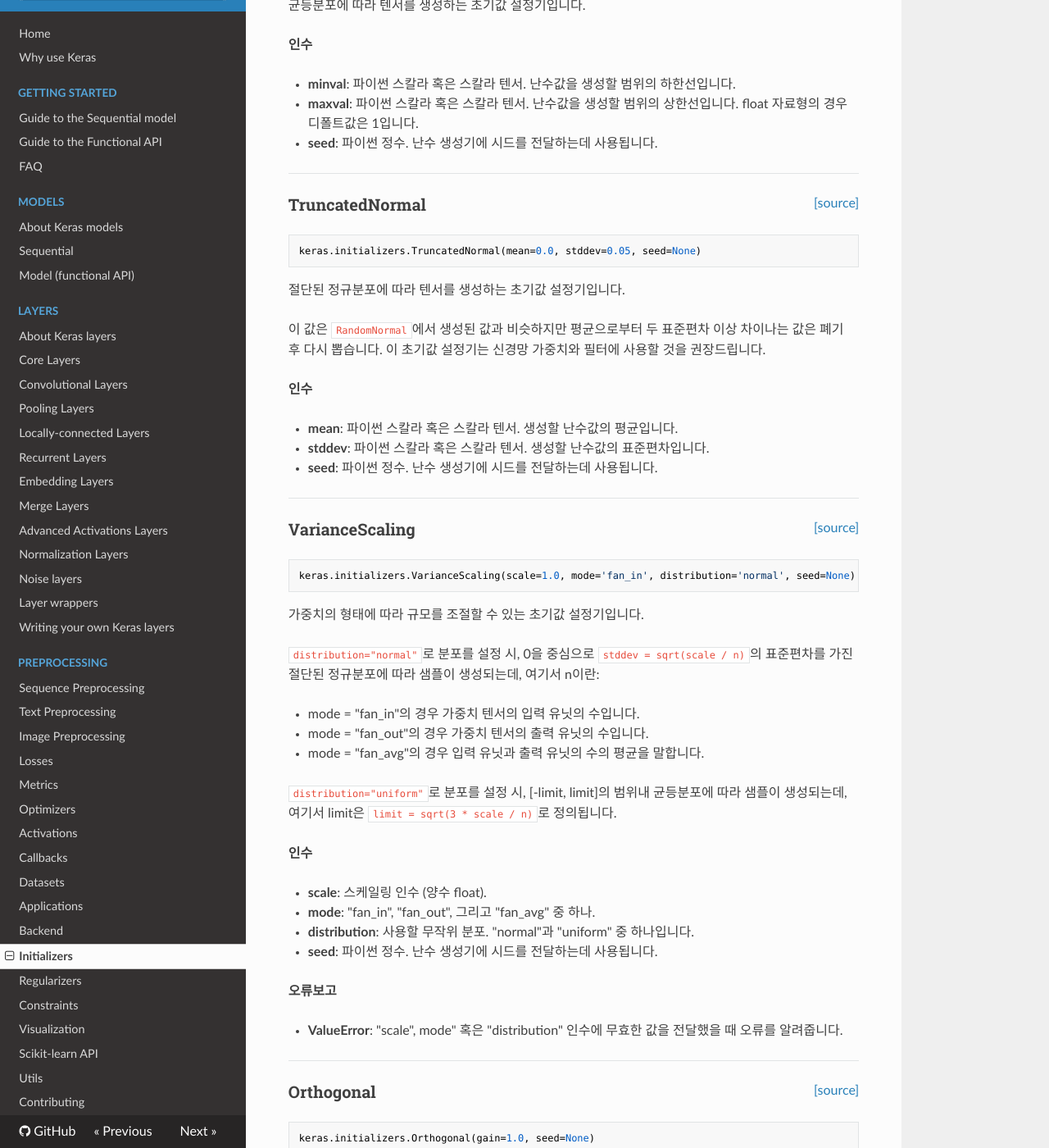
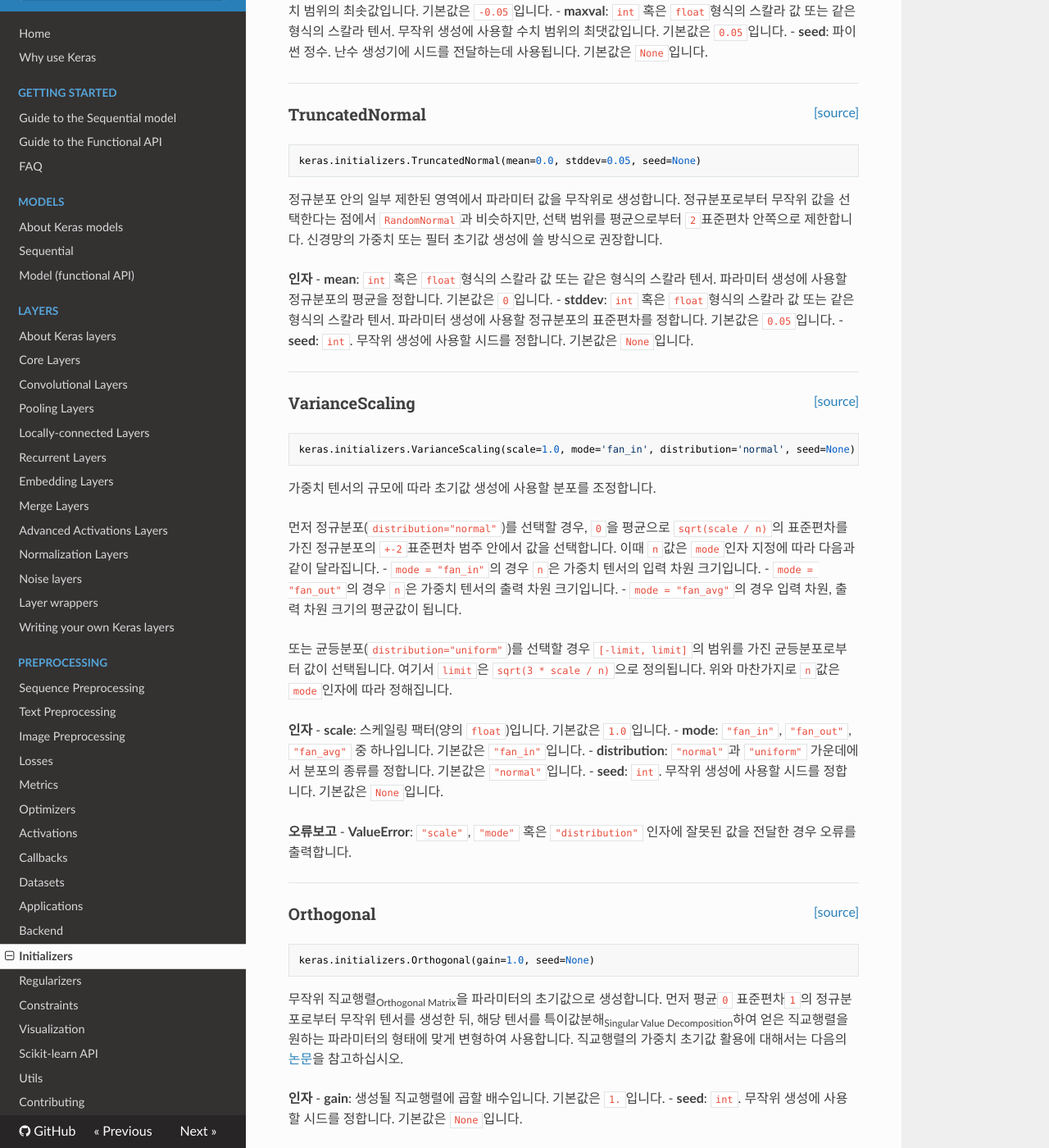
Before and after one commit to keras-team/keras-docs-ko, an MkDocs documentation site: the page built from sources/initializers.md, in a window 1280 px wide and 1400 px high, scrolled down 1720 px. Shown: the whole window at 82% size. Built offline with MkDocs 1.6.1, drawn with Linux system fonts in a browser that asks for light colours; nearby versions of some CDN libraries; some of the changed text lies outside the part shown.

Commit message:
Retranslate initializers.md
[Summary]
- Retranslated overall contexts and tried to paraphrase details as much as possible, especially in order to help newcomers understand how functions work.
- Added missing notations of defalut values.

[For Reviewers Proficient in Korean]
- 직역이 의미를 충분히 전달하지 못하는 경우 의역하여 충분히 설명이 이루어지는 데에 집중했습니다.
- 원문에 설명이 부족한 경우 이해를 도울 수 있는 내용을 추가하였습니다.
- glorot~, he~, lecun~ 계열의 생성 함수는 순서가 뒤섞여있던 것을 glorot, he, lecun 순으로 묶었습니다. 리뷰시 바뀐 순서에 유의 부탁드립니다.
- 간혹 원문에 weight라고 되어있는 부분이 실제로는 weight와 bias 모두에 적용되는 경우가 있습니다. 이 경우는 원래의 용도를 고려하여 양쪽을 다 가리키는 말인 파라미터로 번역합니다.
- custom -> 사용자 정의
- callable -> 호출 가능한 (함수)
- 그 밖의 용어 번역, 문서 양식은 Keras Korea 번역팀에서 합의된 가이드라인을 따릅니다.

````diff
--- a/sources/initializers.md
+++ b/sources/initializers.md
@@ -1,8 +1,6 @@
-## 초기값 설정기의 사용법
+## 초기값 생성 함수 사용법<sub>Usage of initializers</sub>
 
-초기값 설정은 케라스 레이어의 초기 난수 가중치를 설정하는 방식을 규정합니다.
-
-초기값 설정기를 레이어에 전달하는 키워드 인수는 레이어 종류에 따라 다릅니다. 보통은 간단히 `kernel_initializer`와 `bias_initializer`를 사용합니다:
+초기값 생성 함수<sub>Initializer</sub>는 케라스 층<sub>Layer</sub>의 파라미터<sub>Parameter</sub> 초기값을 어떤 방식으로 생성할 것인지를 결정합니다. 모든 층에서 다 똑같은 것은 아니지만, 대부분의 경우 `kernel_initializer`와 `bias_initializer` 인자<sub>Argument</sub>를 사용해서 가중치<sub>Weight</sub>와 편향<sub>bias</sub>의 초기값 생성 함수를 지정합니다.
 
 ```python
 model.add(Dense(64,
@@ -10,385 +8,264 @@ model.add(Dense(64,
                 bias_initializer='zeros'))
 ```
 
-## 사용가능한 초기값 설정기
-
-`keras.initializers` 모듈의 일부로 내장된 다음과 같은 초기값 설정기를 사용하실 수 있습니다:
+## 케라스가 제공하는 초기값 생성 함수<sub>Available initializers</sub>
+아래의 함수들은 `keras.initializers` 모듈에 내장되어 있습니다.
 
 <span style="float:right;">[[source]](https://github.com/keras-team/keras/blob/master/keras/initializers.py#L14)</span>
-### 초기값 설정기
-
+### Initializer
 ```python
 keras.initializers.Initializer()
 ```
-
-초기값 설정기 베이스 클래스: 모든 초기값 설정기가 이 클래스에서 상속받습니다.
+초기값 생성 함수의 기본 클래스로 모든 초기값 생성 함수는 이 클래스를 상속받습니다.
 
 ----
-
 <span style="float:right;">[[source]](https://github.com/keras-team/keras/blob/master/keras/initializers.py#L33)</span>
 ### Zeros
-
 ```python
 keras.initializers.Zeros()
 ```
-
-모든 값이 0인 텐서를 생성하는 초기값 설정기입니다.
+지정한 파라미터 값을 모두 `0`으로 생성합니다.
 
 ----
-
 <span style="float:right;">[[source]](https://github.com/keras-team/keras/blob/master/keras/initializers.py#L41)</span>
 ### Ones
-
 ```python
 keras.initializers.Ones()
 ```
-
-모든 값이 1인 텐서를 생성하는 초기값 설정기입니다.
+지정한 파라미터 값을 모두 `1`로 생성합니다.
 
 ----
-
 <span style="float:right;">[[source]](https://github.com/keras-team/keras/blob/master/keras/initializers.py#L49)</span>
 ### Constant
-
 ```python
 keras.initializers.Constant(value=0)
 ```
+지정한 파라미터를 특정한 상수(`value`)값으로 생성합니다.
 
-모든 값이 특정 상수인 텐서를 생성하는 초기값 설정기입니다.
-
-__인수__
-
-- __value__: float; 생성 텐서의 값.
+__인자__
+- __value__: `float`. 생성할 파라미터의 값입니다.
 
 ----
-
 <span style="float:right;">[[source]](https://github.com/keras-team/keras/blob/master/keras/initializers.py#L66)</span>
 ### RandomNormal
-
 ```python
 keras.initializers.RandomNormal(mean=0.0, stddev=0.05, seed=None)
 ```
+지정한 평균 및 표준편차를 따르는 정규분포<sub>Normal Distribution</sub>로부터 대상 파라미터 값을 무작위로 생성합니다.
 
-정규분포에 따라 텐서를 생성하는 초기값 설정기입니다.
-
-__인수__
-
-- __mean__: 파이썬 스칼라 혹은 스칼라 텐서. 생성할 난수값의 평균입니다.
-- __stddev__: 파이썬 스칼라 혹은 스칼라 텐서. 생성할 난수값의 표준편차입니다.
-- __seed__: 파이썬 정수. 난수 생성기에 시드를 전달하는데 사용됩니다.
+__인자__
+- __mean__: `int` 혹은 `float`형식의 스칼라 값 또는 같은 형식의 스칼라 텐서. 파라미터 생성에 사용할 정규분포의 평균을 정합니다. 기본값은 `0`입니다.
+- __stddev__: `int` 혹은 `float`형식의 스칼라 값 또는 같은 형식의 스칼라 텐서. 파라미터 생성에 사용할 정규분포의 표준편차를 정합니다. 기본값은 `0.05`입니다.
+- __seed__: `int`. 무작위 생성에 사용할 시드를 정합니다. 기본값은 `None`입니다.
 
 ----
-
 <span style="float:right;">[[source]](https://github.com/keras-team/keras/blob/master/keras/initializers.py#L94)</span>
 ### RandomUniform
 
 ```python
 keras.initializers.RandomUniform(minval=-0.05, maxval=0.05, seed=None)
 ```
+지정한 범위의 균등분포<sub>Uniform Distribution</sub>로부터 대상 파라미터 값을 무작위로 생성합니다.
 
-균등분포에 따라 텐서를 생성하는 초기값 설정기입니다.
-
-__인수__
-
-- __minval__: 파이썬 스칼라 혹은 스칼라 텐서. 난수값을 생성할 범위의 하한선입니다.
-- __maxval__: 파이썬 스칼라 혹은 스칼라 텐서. 난수값을 생성할 범위의 상한선입니다. float 자료형의 경우 디폴트값은 1입니다.
-- __seed__: 파이썬 정수. 난수 생성기에 시드를 전달하는데 사용됩니다.
+__인자__
+- __minval__: `int` 혹은 `float`형식의 스칼라 값 또는 같은 형식의 스칼라 텐서. 무작위 생성에 사용할 수치 범위의 최솟값입니다. 기본값은 `-0.05`입니다.
+- __maxval__: `int` 혹은 `float`형식의 스칼라 값 또는 같은 형식의 스칼라 텐서. 무작위 생성에 사용할 수치 범위의 최댓값입니다. 기본값은 `0.05`입니다.
+- __seed__: 파이썬 정수. 난수 생성기에 시드를 전달하는데 사용됩니다. 기본값은 `None`입니다.
 
 ----
-
 <span style="float:right;">[[source]](https://github.com/keras-team/keras/blob/master/keras/initializers.py#L122)</span>
 ### TruncatedNormal
-
 ```python
 keras.initializers.TruncatedNormal(mean=0.0, stddev=0.05, seed=None)
 ```
+정규분포 안의 일부 제한된 영역에서 파라미터 값을 무작위로 생성합니다. 정규분포로부터 무작위 값을 선택한다는 점에서 `RandomNormal`과 비슷하지만, 선택 범위를 평균으로부터 `2`표준편차 안쪽으로 제한합니다. 신경망의 가중치 또는 필터 초기값 생성에 쓸 방식으로 권장합니다.
 
-절단된 정규분포에 따라 텐서를 생성하는 초기값 설정기입니다.
-
-이 값은 `RandomNormal`에서 생성된 값과 비슷하지만
-평균으로부터 두 표준편차 이상 차이나는 값은 폐기 후 다시 뽑습니다.
-이 초기값 설정기는 신경망 가중치와 필터에
-사용할 것을 권장드립니다.
-
-__인수__
-
-- __mean__: 파이썬 스칼라 혹은 스칼라 텐서. 생성할 난수값의
-  평균입니다.
-- __stddev__: 파이썬 스칼라 혹은 스칼라 텐서. 생성할 난수값의
-  표준편차입니다.
-- __seed__: 파이썬 정수. 난수 생성기에 시드를 전달하는데 사용됩니다.
+__인자__
+- __mean__: `int` 혹은 `float`형식의 스칼라 값 또는 같은 형식의 스칼라 텐서. 파라미터 생성에 사용할 정규분포의 평균을 정합니다. 기본값은 `0`입니다.
+- __stddev__: `int` 혹은 `float`형식의 스칼라 값 또는 같은 형식의 스칼라 텐서. 파라미터 생성에 사용할 정규분포의 표준편차를 정합니다. 기본값은 `0.05`입니다.
+- __seed__: `int`. 무작위 생성에 사용할 시드를 정합니다. 기본값은 `None`입니다.
 
 ----
-
 <span style="float:right;">[[source]](https://github.com/keras-team/keras/blob/master/keras/initializers.py#L155)</span>
 ### VarianceScaling
-
 ```python
 keras.initializers.VarianceScaling(scale=1.0, mode='fan_in', distribution='normal', seed=None)
 ```
+가중치 텐서의 규모에 따라 초기값 생성에 사용할 분포를 조정합니다.
 
-가중치의 형태에 따라 규모를 조절할 수 있는 초기값 설정기입니다.
+먼저 정규분포(`distribution="normal"`)를 선택할 경우, `0`을 평균으로 `sqrt(scale / n)`의 표준편차를 가진 정규분포의 `+-2`표준편차 범주 안에서 값을 선택합니다. 이때 `n`값은 `mode`인자 지정에 따라 다음과 같이 달라집니다.
+- `mode = "fan_in"`의 경우 `n`은 가중치 텐서의 입력 차원 크기입니다.
+- `mode = "fan_out"`의 경우 `n`은 가중치 텐서의 출력 차원 크기입니다.
+- `mode = "fan_avg"`의 경우 입력 차원, 출력 차원 크기의 평균값이 됩니다.
 
-`distribution="normal"`로 분포를 설정 시, 0을 중심으로 `stddev = sqrt(scale / n)`의
-표준편차를 가진 절단된 정규분포에 따라 샘플이 생성되는데, 여기서 n이란:
+또는 균등분포(`distribution="uniform"`)를 선택할 경우 `[-limit, limit]`의 범위를 가진 균등분포로부터 값이 선택됩니다. 여기서 `limit`은 `sqrt(3 * scale / n)`으로 정의됩니다. 위와 마찬가지로 `n`값은 `mode`인자에 따라 정해집니다.
 
-- mode = "fan_in"의 경우 가중치 텐서의 입력 유닛의 수입니다.
-- mode = "fan_out"의 경우 가중치 텐서의 출력 유닛의 수입니다.
-- mode = "fan_avg"의 경우 입력 유닛과 출력 유닛의 수의 평균을 말합니다.
-
-`distribution="uniform"`로 분포를 설정 시,
-[-limit, limit]의 범위내 균등분포에 따라 샘플이 생성되는데,
-여기서 limit은 `limit = sqrt(3 * scale / n)`로 정의됩니다.
-
-__인수__
-
-- __scale__: 스케일링 인수 (양수 float).
-- __mode__: "fan_in", "fan_out", 그리고 "fan_avg" 중 하나.
-- __distribution__: 사용할 무작위 분포. "normal"과 "uniform" 중 하나입니다.
-- __seed__: 파이썬 정수. 난수 생성기에 시드를 전달하는데 사용됩니다.
+__인자__
+- __scale__: 스케일링 팩터(양의 `float`)입니다. 기본값은 `1.0`입니다.
+- __mode__: `"fan_in"`, `"fan_out"`, `"fan_avg"` 중 하나입니다. 기본값은 `"fan_in"`입니다.
+- __distribution__: `"normal"`과 `"uniform"` 가운데에서 분포의 종류를 정합니다. 기본값은 `"normal"`입니다.
+- __seed__: `int`. 무작위 생성에 사용할 시드를 정합니다. 기본값은 `None`입니다.
 
 __오류보고__
-
-- __ValueError__: "scale", mode" 혹은 "distribution" 인수에 무효한 값을
-  전달했을 때 오류를 알려줍니다.
+- __ValueError__: `"scale"`, `"mode"` 혹은 `"distribution"` 인자에 잘못된 값을 전달한 경우 오류를 출력합니다.
 
 ----
-
 <span style="float:right;">[[source]](https://github.com/keras-team/keras/blob/master/keras/initializers.py#L229)</span>
 ### Orthogonal
-
 ```python
 keras.initializers.Orthogonal(gain=1.0, seed=None)
 ```
+무작위 직교행렬<sub>Orthogonal Matrix</sub>을 파라미터의 초기값으로 생성합니다. 먼저 평균`0` 표준편차`1`의 정규분포로부터 무작위 텐서를 생성한 뒤, 해당 텐서를 특이값분해<sub>Singular Value Decomposition</sub>하여 얻은 직교행렬을 원하는 파라미터의 형태에 맞게 변형하여 사용합니다. 직교행렬의 가중치 초기값 활용에 대해서는 다음의 [논문](http://arxiv.org/abs/1312.6120)을 참고하십시오.
 
-무작위 직교행렬을 생성하는 초기값 설정기입니다.
-
-__인수__
-
-- __gain__: 직교행렬에 적용할 승법 인수입니다.
-- __seed__: 파이썬 정수. 난수 생성기에 시드를 전달하는데 사용됩니다.
+__인자__
+- __gain__: 생성될 직교행렬에 곱할 배수입니다. 기본값은 `1.`입니다.
+- __seed__: `int`. 무작위 생성에 사용할 시드를 정합니다. 기본값은 `None`입니다.
 
 __참조__
-
-- [Exact solutions to the nonlinear dynamics of learning in deep
-   linear neural networks](http://arxiv.org/abs/1312.6120)
+- [Exact solutions to the nonlinear dynamics of learning in deep linear neural networks](http://arxiv.org/abs/1312.6120)
 
 ----
-
 <span style="float:right;">[[source]](https://github.com/keras-team/keras/blob/master/keras/initializers.py#L267)</span>
 ### Identity
-
 ```python
 keras.initializers.Identity(gain=1.0)
 ```
+지정한 파라미터를 단위행렬로 생성합니다. 단위행렬의 특성상 2D 행렬에만 사용할 수 있습니다. 만약 사용하고자 하는 행렬이 정사각형이 아니라면 `0`을 채운 행 또는 열을 추가하여 형태를 맞춥니다.
 
-단위행렬을 생성하는 초기값 설정기입니다.
+__인자__
+- __gain__: 생성할 단위행렬에 곱할 배수입니다. 기본값은 `1.`입니다.
 
-2D 행렬에만 사용할 수 있습니다.
-만약 사용하고자 하는 행렬이 정사각형이 아니라면,
-추가적으로 행/열을 만들어 0을 채웁니다.
-
-__인수__
-
-- __gain__: 단위행렬에 적용할 승법 인수입니다.
 
 ----
-
-### lecun_uniform
-
-
-```python
-keras.initializers.lecun_uniform(seed=None)
-```
-
-
-LeCun 균등분포 초기값 설정기.
-
-[-limit, limit]의 범위내 균등분포에 따라 샘플이 생성되는데,
-여기서 `limit`은 `sqrt(3 / fan_in)`으로 정의되고,
-`fan_in`은 가중치 텐서의 입력 유닛의 수를 말합니다.
-
-__인수__
-
-- __seed__: 파이썬 정수. 난수 생성기에 시드를 전달하는데 사용됩니다.
-
-__반환값__
-
-초기값 설정기.
-
-__참조__
-
-- [Efficient BackProp](http://yann.lecun.com/exdb/publis/pdf/lecun-98b.pdf)
-
-----
-
 ### glorot_normal
-
-
 ```python
 keras.initializers.glorot_normal(seed=None)
 ```
+Glorot 정규분포 방식으로 파라미터의 초기값을 생성합니다. Xavier 정규분포 방식이라고도 불리며, 가중치 텐서의 크기에 따라 값을 조절하는 방식의 하나입니다.
 
+가중치 텐서의 입력 차원 크기를 `fan_in`, 출력 차원 크기를 `fan_out`이라고 할 때, 평균 `0`과 `sqrt(2 / (fan_in + fan_out))`의 표준편차를 가진 정규분포의 `+-2`표준편차 범위 안에서 무작위로 값을 추출합니다.
 
-Glorot 정규분포 초기값 설정기, Xavier 정규분포 초기값 설정기라고도 합니다.
-
-0을 중심으로 `stddev = sqrt(2 / (fan_in + fan_out))`의 표준편차를 가진
-절단된 정규분포에 따라 샘플이 생성되는데,
-여기서 `fan_in`이란 가중치 텐서의 입력 유닛의 수를,
-`fan_out`은 가중치 텐서의 출력 유닛의 수를 의미합니다.
-
-__인수__
-
-- __seed__: 파이썬 정수. 난수 생성기에 시드를 전달하는데 사용됩니다.
+__인자__
+- __seed__: `int`. 무작위 생성에 사용할 시드를 정합니다. 기본값은 `None`입니다.
 
 __반환값__
-
-초기값 설정기.
+Glorot 정규분포 방식을 따르는 초기값 생성 함수.
 
 __참조__
-
-- [Understanding the difficulty of training deep feedforward neural
-   networks](http://jmlr.org/proceedings/papers/v9/glorot10a/glorot10a.pdf)
+- [Understanding the difficulty of training deep feedforward neural networks](http://jmlr.org/proceedings/papers/v9/glorot10a/glorot10a.pdf)
 
 ----
-
 ### glorot_uniform
-
-
 ```python
 keras.initializers.glorot_uniform(seed=None)
 ```
+Glorot 균등분포 방식으로 파라미터의 초기값을 생성합니다. Xavier 균등분포 방식이라고도 불리며, 가중치 텐서의 크기에 따라 값을 조절하는 방식의 하나입니다.
 
+`[-limit, limit]`의 범위를 가진 균등분포로부터 값이 선택됩니다. 가중치 텐서의 입력 차원 크기를 `fan_in`, 출력 차원 크기를 `fan_out`이라고 할 때, `limit`은 `sqrt(6 / (fan_in + fan_out))`으로 구합니다.
 
-Glorot 균등분포 초기값 설정기, Xavier 균등분포 초기값 설정기라고도 합니다.
-
-[-limit, limit]의 범위내 균등분포에 따라 샘플이 생성되는데,
-여기서 `limit`은 `sqrt(6 / (fan_in + fan_out))`로 정의되고
-`fan_in`은 가중치 텐서의 입력 유닛의 수를,
-`fan_out`은 가중치 텐서의 출력 유닛의 수를 의미합니다.
-
-__인수__
-
-- __seed__: 파이썬 정수. 난수 생성기에 시드를 전달하는데 사용됩니다.
+__인자__
+- __seed__: `int`. 무작위 생성에 사용할 시드를 정합니다. 기본값은 `None`입니다.
 
 __반환값__
-
-초기값 설정기.
+Glorot 균등분포 방식을 따르는 초기값 생성 함수.
 
 __참조__
-
-- [Understanding the difficulty of training deep feedforward neural
-   networks](http://jmlr.org/proceedings/papers/v9/glorot10a/glorot10a.pdf)
+- [Understanding the difficulty of training deep feedforward neural networks](http://jmlr.org/proceedings/papers/v9/glorot10a/glorot10a.pdf)
 
 ----
-
 ### he_normal
-
-
 ```python
 keras.initializers.he_normal(seed=None)
 ```
+He 정규분포 방식으로 파라미터의 초기값을 생성합니다. 가중치 텐서의 크기에 따라 값을 조절하는 방식의 하나입니다.
 
+가중치 텐서의 입력 차원 크기를 `fan_in`이라고 할 때, 평균 `0`과 `sqrt(2 / fan_in)`의 표준편차를 가진 정규분포의 `+-2`표준편차 범위 안에서 무작위로 값을 추출합니다.
 
-He 정규분포 초기값 설정기.
-
-0을 중심으로 `stddev = sqrt(2 / fan_in)`의 표준편차를 가진
-절단된 정규분포에 따라 샘플이 생성되는데,
-여기서 `fan_in`이란 가중치 텐서의 입력 유닛의 수를 의미합니다.
-
-__인수__
-
-- __seed__: 파이썬 정수. 난수 생성기에 시드를 전달하는데 사용됩니다.
+__인자__
+- __seed__: `int`. 무작위 생성에 사용할 시드를 정합니다. 기본값은 `None`입니다.
 
 __반환값__
-
-초기값 설정기.
+He 정규분포 방식을 따르는 초기값 생성 함수.
 
 __참조__
-
-- [Delving Deep into Rectifiers: Surpassing Human-Level Performance on
-   ImageNet Classification](http://arxiv.org/abs/1502.01852)
+- [Delving Deep into Rectifiers: Surpassing Human-Level Performance on ImageNet Classification](http://arxiv.org/abs/1502.01852)
 
 ----
+### he_uniform
+```python
+keras.initializers.he_uniform(seed=None)
+```
+He 정규분포 방식으로 파라미터의 초기값을 생성합니다. 가중치 텐서의 크기에 따라 값을 조절하는 방식의 하나입니다.
 
+`[-limit, limit]`의 범위를 가진 균등분포로부터 값이 선택됩니다. 가중치 텐서의 입력 차원 크기를 `fan_in`이라고 할 때, `limit`은 `sqrt(6 / fan_in)`으로 구합니다.
+
+__인자__
+- __seed__: `int`. 무작위 생성에 사용할 시드를 정합니다. 기본값은 `None`입니다.
+
+__반환값__
+He 균등분포 방식을 따르는 초기값 생성 함수.
+
+__참조__
+- [Delving Deep into Rectifiers: Surpassing Human-Level Performance on ImageNet Classification](http://arxiv.org/abs/1502.01852)
+
+----
 ### lecun_normal
-
-
 ```python
 keras.initializers.lecun_normal(seed=None)
 ```
+LeCun 정규분포 방식으로 파라미터의 초기값을 생성합니다. 가중치 텐서의 크기에 따라 값을 조절하는 방식의 하나입니다.
 
+가중치 텐서의 입력 차원 크기를 `fan_in`이라고 할 때, 평균 `0`과 `sqrt(1 / fan_in)`의 표준편차를 가진 정규분포의 `+-2`표준편차 범위 안에서 무작위로 값을 추출합니다.
 
-LeCun 정규분포 초기값 설정기
-
-0을 중심으로 `stddev = sqrt(1 / fan_in)`의 표준편차를 가진
-절단된 정규분포에 따라 샘플이 생성되는데,
-여기서 `fan_in`이란 가중치 텐서의 입력 유닛의 수를 의미합니다.
-
-__인수__
-
-- __seed__: 파이썬 정수. 난수 생성기에 시드를 전달하는데 사용됩니다.
+__인자__
+- __seed__: `int`. 무작위 생성에 사용할 시드를 정합니다. 기본값은 `None`입니다.
 
 __반환값__
-
-초기값 설정기.
+LeCun 정규분포 방식을 따르는 초기값 생성 함수.
 
 __참조__
-
 - [Self-Normalizing Neural Networks](https://arxiv.org/abs/1706.02515)
 - [Efficient Backprop](http://yann.lecun.com/exdb/publis/pdf/lecun-98b.pdf)
 
 ----
+### lecun_uniform
+```python
+keras.initializers.lecun_uniform(seed=None)
+```
+LeCun 정규분포 방식으로 파라미터의 초기값을 생성합니다. 가중치 텐서의 크기에 따라 값을 조절하는 방식의 하나입니다.
 
-### he_uniform
+`[-limit, limit]`의 범위를 가진 균등분포로부터 값이 선택됩니다. 가중치 텐서의 입력 차원 크기를 `fan_in`이라고 할 때, `limit`은 `sqrt(3 / fan_in)`으로 구합니다.
+
+__인자__
+- __seed__: `int`. 무작위 생성에 사용할 시드를 정합니다. 기본값은 `None`입니다.
+
+__반환값__
+LeCun 균등분포 방식을 따르는 초기값 생성 함수.
+
+__참조__
+- [Efficient BackProp](http://yann.lecun.com/exdb/publis/pdf/lecun-98b.pdf)
 
 
-```python
-keras.initializers.he_uniform(seed=None)
-```
-
-
-He 균등분포 분산 스케일링 초기값 설정기.
-
-[-limit, limit]의 범위내 균등분포에 따라 샘플이 생성되는데,
-여기서 `limit`은 `sqrt(6 / fan_in)`으로 정의되고,
-`fan_in`은 가중치 텐서의 입력 유닛의 수를 의미합니다.
-
-__인수__
-
-- __seed__: 파이썬 정수. 난수 생성기에 시드를 전달하는데 사용됩니다.
-
-__반환값__
-
-초기값 설정기.
-
-__참조__
-
-- [Delving Deep into Rectifiers: Surpassing Human-Level Performance on
-   ImageNet Classification](http://arxiv.org/abs/1502.01852)
-
-
-
-초기값 설정기는 문자열(위의 사용가능한 초기값 설정기와 매치되어야 합니다)이나 callable 로 전달할 수 있습니다:
+----
+신경망의 각 층에서 초기값 생성 함수는 해당 초기값 생성 함수의 이름과 동일한 문자열<sub>String</sub> 또는 호출 가능한 함수<sub>Callable</sub>의 형태로 지정할 수 있습니다.
 
 ```python
 from keras import initializers
 
-model.add(Dense(64, kernel_initializer=initializers.random_normal(stddev=0.01)))
+model.add(Dense(64, kernel_initializer=initializers.random_normal(stddev=0.01))) # 함수 호출로 지정합니다.
 
 # also works; will use the default parameters.
-model.add(Dense(64, kernel_initializer='random_normal'))
+model.add(Dense(64, kernel_initializer='random_normal'))                         # 문자열로 지정합니다.
 ```
 
-
-## 커스텀 초기값 설정기
-
-커스텀 callable을 사용하는 경우, 인수로 `shape`(초기값 설정할 변수의 형태)과 `dtype`(생성된 값의 자료형)을 전달받아야 합니다:
+----
+## 사용자 정의 초기값 생성 함수<sub>Using custom initializers</sub>
+사용자 정의 함수를 만들어 사용하는 경우, 인자로 `shape`(초기값을 생성할 파라미터의 형태)와 `dtype`(생성할 값의 자료형)을 전달받아야 합니다.
 
 ```python
 from keras import backend as K
 
-def my_init(shape, dtype=None):
+def my_init(shape, dtype=None):                 # 형태와 자료형 인자를 명시합니다.
     return K.random_normal(shape, dtype=dtype)
 
 model.add(Dense(64, kernel_initializer=my_init))
````
